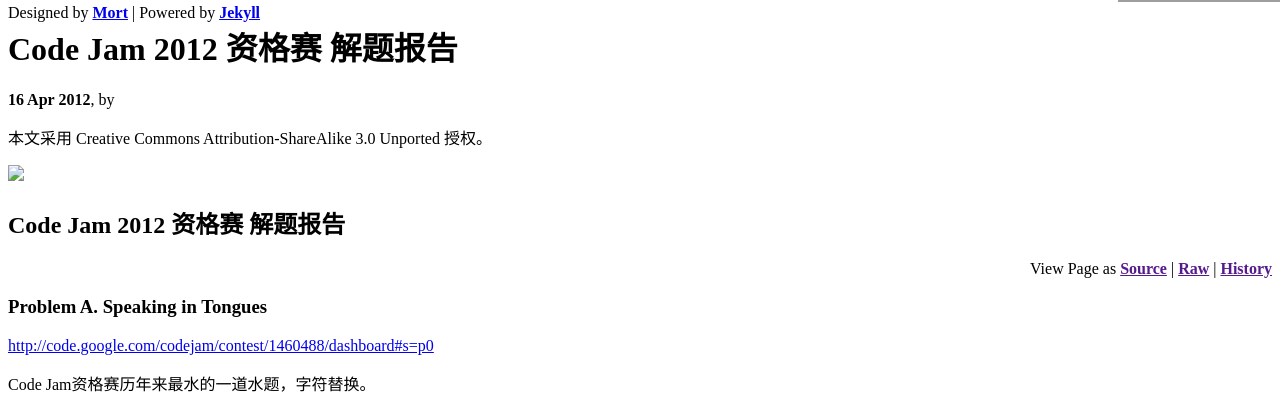
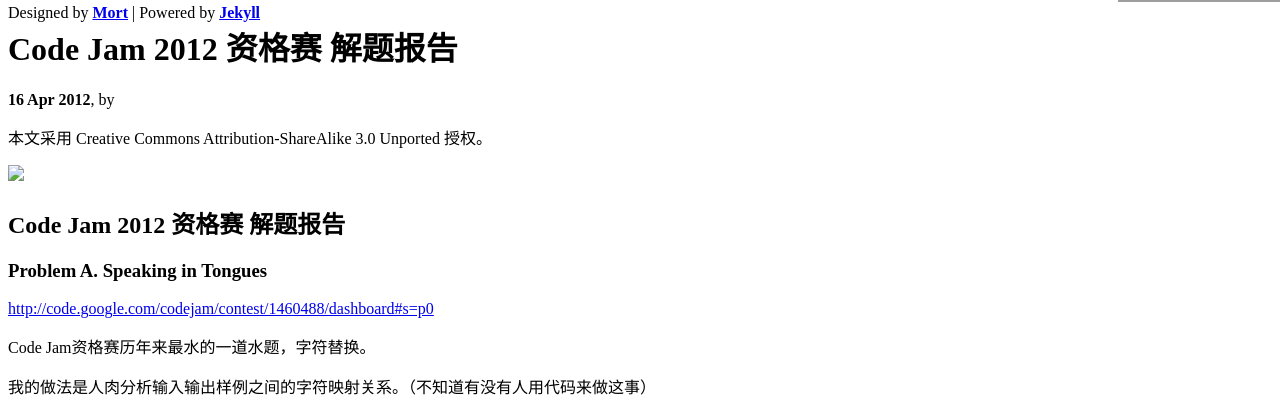
Before and after one commit to soimort/soimort.github.io, a Jekyll site: the page built from _posts/tech-blog/2012-04-16-gcj-qr.markdown, in a window 1280 px wide and 900 px high, scrolled down 352 px, cut to the strip 0-410 px from the top of the window. Built offline with Jekyll 4.4.1, drawn with Linux system fonts in a browser that asks for light colours; some web fonts are replaced; Markdown is read by kramdown in place of the engine named in the settings; comment, search, counter and statistics services are not loaded; grey boxes are pictures that could not be loaded.

Commit message:
Apr 17: updated

```diff
--- a/_posts/tech-blog/2012-04-16-gcj-qr.markdown
+++ b/_posts/tech-blog/2012-04-16-gcj-qr.markdown
@@ -5,14 +5,9 @@
 description: 本文采用 Creative Commons Attribution-ShareAlike 3.0 Unported 授权。
 tag: gcj
 disqus: true
-source-url: https://github.com/soimort/soimort.github.com/blob/master/_posts/tech-blog/2012-04-16-gcj-qr.markdown
-raw-url: https://raw.github.com/soimort/soimort.github.com/master/_posts/tech-blog/2012-04-16-gcj-qr.markdown
-history-url: https://github.com/soimort/soimort.github.com/commits/master/_posts/tech-blog/2012-04-16-gcj-qr.markdown
 ---
 
 ## Code Jam 2012 资格赛 解题报告
-
-<div class="divIndex" style="text-align: right">View Page as <b><a href="{{ source-url }}">Source</a></b> | <b><a href="{{ raw-url }}">Raw</a></b> | <b><a href="{{ history-url }}">History</a></b></div>
 
 ### Problem A. Speaking in Tongues
 [http://code.google.com/codejam/contest/1460488/dashboard#s=p0](http://code.google.com/codejam/contest/1460488/dashboard#s=p0)
```
